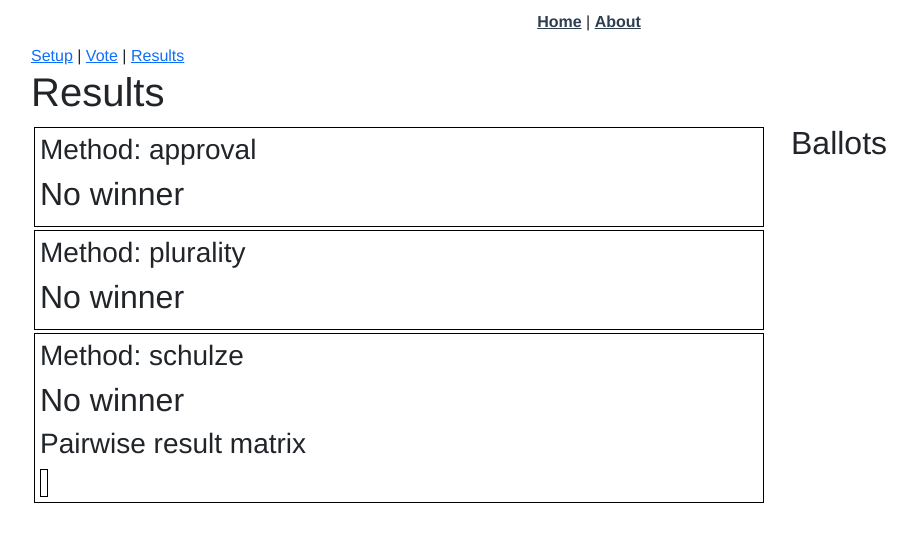
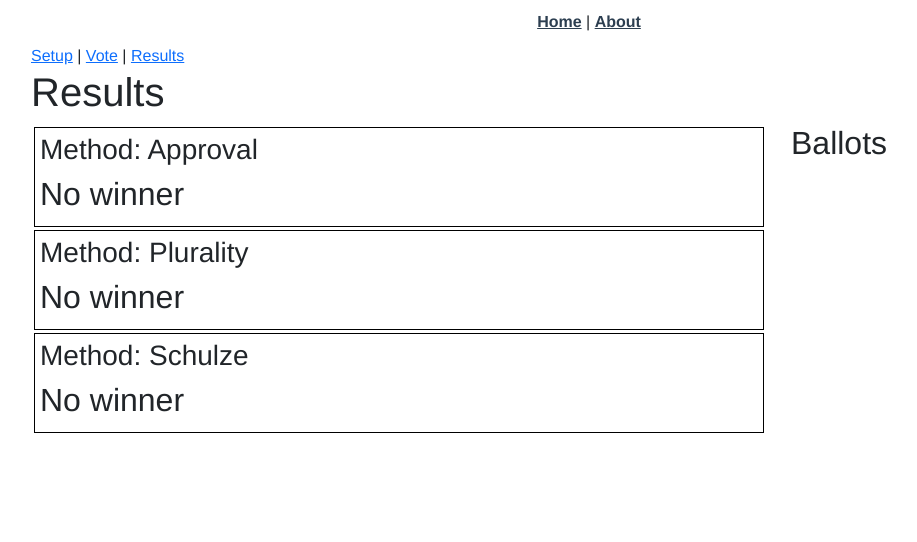
Before and after one commit to jarnoln/wtgfl-vue3-ts, a Vue app: page /poll/1/results in a window 1280 px wide. Shown: the top 542 px of the page, without its empty margins (51-968 px from the left). Built offline with nearby package versions, Linux system fonts and the light colour scheme.

Commit message:
Methods have title and description

```diff
--- a/src/components/EditPoll.vue
+++ b/src/components/EditPoll.vue
@@ -57,6 +57,7 @@
 import { defineComponent } from 'vue'
 import { mapState } from 'vuex'
 import { Poll } from '@/types'
+import { getSchulzeMethod } from '@/methods/schulze'
 
 export default defineComponent({
   name: 'EditPoll',
@@ -81,7 +82,8 @@ export default defineComponent({
       const poll: Poll = {
         id: this.pollId,
         title: this.pollTitle,
-        description: this.pollDescription
+        description: this.pollDescription,
+        method: getSchulzeMethod()
       }
       this.$store.commit('setPoll', poll)
     },
--- a/src/components/ShowResult.vue
+++ b/src/components/ShowResult.vue
@@ -1,5 +1,5 @@
 <template>
-  <h3>Method: {{ result.method }}</h3>
+  <h3>Method: {{ result.method.title }}</h3>
   <h2>{{ getWinnersString(result) }}</h2>
   <div v-if="result.points.length > 0">
     <h3>Points</h3>
--- a/src/methods/approval.ts
+++ b/src/methods/approval.ts
@@ -1,4 +1,13 @@
-import { Ballot, Choice, ChoicePoints, Result } from '@/types'
+import { Ballot, Choice, ChoicePoints, Method, Result } from '@/types'
+
+export function getApprovalMethod() {
+  const method: Method = {
+    id: 'approval',
+    title: 'Approval',
+    description: ''
+  }
+  return method
+}
 
 export function calculateApprovalWinners(ballots: Ballot[]): Result {
   console.log('calculateApprovalWinners()')
@@ -47,7 +56,7 @@ export function calculateApprovalWinners(ballots: Ballot[]): Result {
 
   const result: Result = {
     winners: winners,
-    method: 'approval',
+    method: getApprovalMethod(),
     points: points,
     pairwiseResults: {}
   }
--- a/src/methods/plurality.ts
+++ b/src/methods/plurality.ts
@@ -1,4 +1,13 @@
-import { Ballot, Choice, ChoicePoints, Result } from '@/types'
+import { Ballot, Choice, ChoicePoints, Method, Result } from '@/types'
+
+export function getPluralityMethod() {
+  const method: Method = {
+    id: 'plurality',
+    title: 'Plurality',
+    description: ''
+  }
+  return method
+}
 
 export function calculatePluralityWinners(ballots: Ballot[]): Result {
   console.log('calculatePluralityWinners()')
@@ -48,7 +57,7 @@ export function calculatePluralityWinners(ballots: Ballot[]): Result {
 
   const result: Result = {
     winners: winners,
-    method: 'plurality',
+    method: getPluralityMethod(),
     points: points,
     pairwiseResults: {}
   }
--- a/src/methods/schulze.ts
+++ b/src/methods/schulze.ts
@@ -1,4 +1,13 @@
-import { Ballot, Choice, ChoicePoints, PairwiseResult, Result } from '@/types'
+import { Ballot, Choice, ChoicePoints, Method, PairwiseResult, Result } from '@/types'
+
+export function getSchulzeMethod() {
+  const method: Method = {
+    id: 'schulze',
+    title: 'Schulze',
+    description: ''
+  }
+  return method
+}
 
 function pairwiseDefeat(
   choiceA: Choice,
@@ -238,7 +247,7 @@ export function calculateSchulzeWinners(
   }
   const result: Result = {
     winners: schulzeWinnerList,
-    method: 'schulze',
+    method: getSchulzeMethod(),
     points: [],
     pairwiseResults: pairwiseResults
   }
--- a/src/store/index.ts
+++ b/src/store/index.ts
@@ -13,7 +13,12 @@ export default createStore({
       poll: {
         id: '',
         title: '',
-        description: ''
+        description: '',
+        method: {
+          id: 'schulze',
+          title: 'Schulze',
+          description: ''
+        }
       },
       colors: [
         '#77f',
```
Also changed, not shown: src/types.ts (+8 -1 lines).
